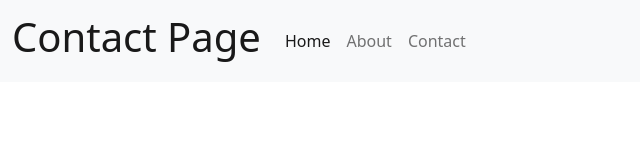
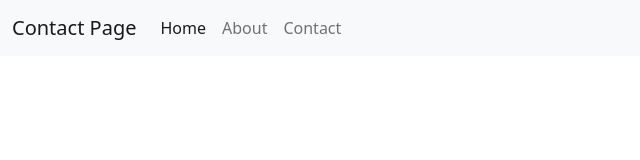
Before and after one commit to nickmwangemi/basic-informational-site, a website: page contact.html in a window 1280 px wide. Shown: the whole page, without its empty margins (0-640 px from the left). Drawn offline with nearby package versions, Linux system fonts and the light colour scheme.

Commit message:
Change link content

```diff
--- a/contact.html
+++ b/contact.html
@@ -18,7 +18,7 @@
 	<body>
 		<nav class="navbar navbar-expand-lg navbar-light bg-light">
 			<div class="container-fluid">
-				<a class="navbar-brand" href="#"><h1>Contact Page</h1></a>
+				<a class="navbar-brand" href="#">Contact Page</a>
 				<button
 					class="navbar-toggler"
 					type="button"
```
